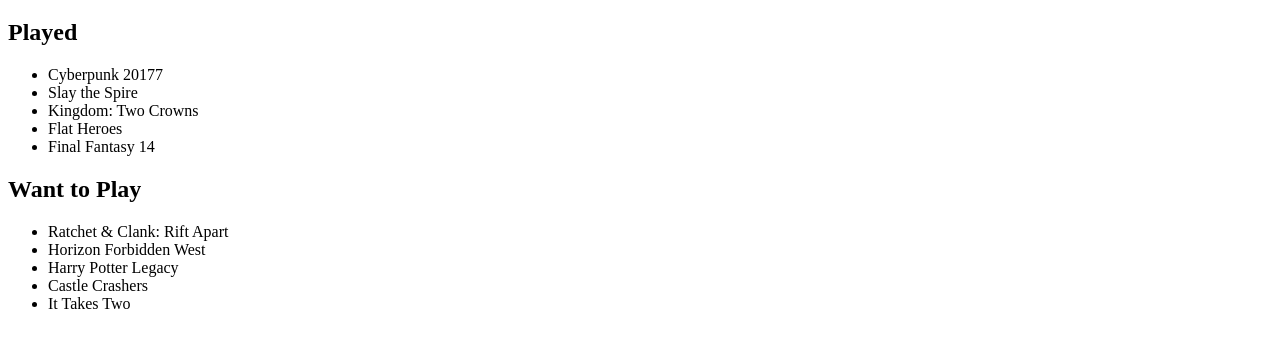
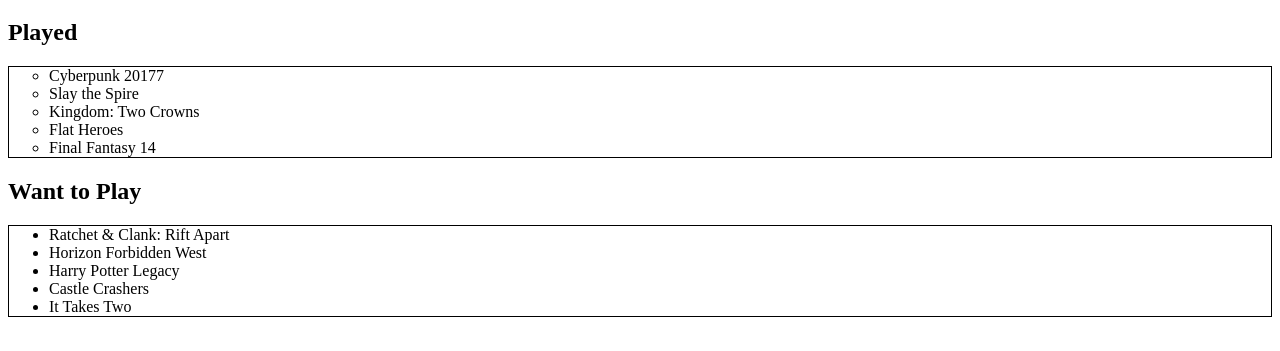
Before and after one commit to DustinMEastway/game-list, a plain HTML site: page src/index.html in a window 1280 px wide. Shown: the part 61-412 px from the top of the page. Drawn offline with Linux system fonts and the light colour scheme; files whose address does not match are found by name.

Commit message:
add inline styles to lists

```diff
--- a/src/index.html
+++ b/src/index.html
@@ -7,7 +7,7 @@
   <body>
     <h1>Game List</h1>
     <h2>Played</h2>
-    <ul>
+    <ul style="border: 1px solid #000; list-style-type: circle;">
       <li>Cyberpunk 20177</li>
       <li>Slay the Spire</li>
       <li>Kingdom: Two Crowns</li>
@@ -15,7 +15,7 @@
       <li>Final Fantasy 14</li>
     </ul>
     <h2>Want to Play</h2>
-    <ul>
+    <ul style="border: 1px solid #000;">
       <li>Ratchet & Clank: Rift Apart</li>
       <li>Horizon Forbidden West</li>
       <li>Harry Potter Legacy</li>
```
